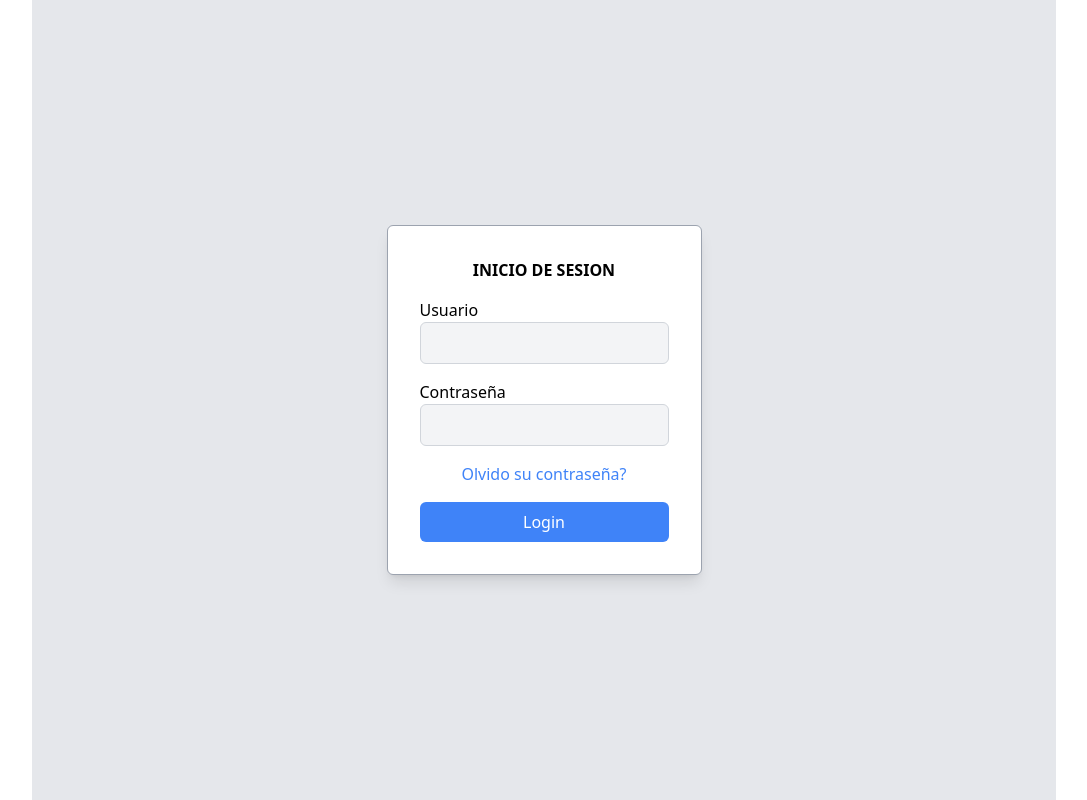
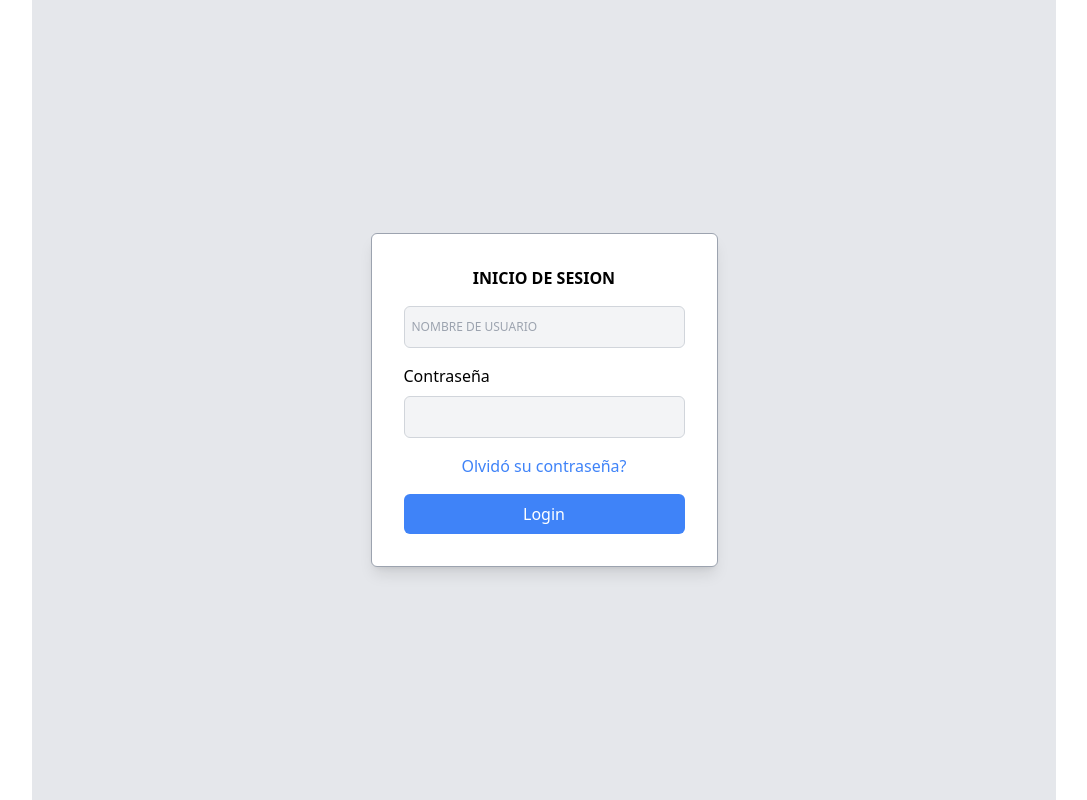
Before and after one commit to AndresSamboni/ApliWeb_Final_FrontEnd, a React (Vite) app: page / in a window 1280 px wide. Shown: the whole page, without its empty margins (96-1183 px from the left). Built offline with nearby package versions, Linux system fonts and the light colour scheme.

Commit message:
Coloco animaciona a la etiqueta username, despues de dar click se muestra arriba

```diff
--- a/src/components/login.tsx
+++ b/src/components/login.tsx
@@ -5,6 +5,7 @@ const Login = () => {
     const [username, setUsername] = useState('');
     const [password, setPassword] = useState('');
     const [error, setError] = useState('');
+    const [usernameClicked, setUsernameClicked] = useState(false); // Estado para controlar si se hizo clic en el campo de usuario
 
     // Función para manejar el envío del formulario
     const handleSubmit = (e: FormEvent<HTMLFormElement>) => {
@@ -23,6 +24,11 @@ const Login = () => {
         }
     };
 
+    // Función para manejar el clic en el campo de usuario
+    const handleUsernameClick = () => {
+        setUsernameClicked(true);
+    };
+
     return (
         <div className="flex justify-center items-center h-screen bg-gray-200">
             <div className='bg-white border border-gray-400 rounded-md p-8 shadow-lg'>
@@ -30,16 +36,28 @@ const Login = () => {
                 <form onSubmit={handleSubmit}>
                     {/* Mostrar el mensaje de error si existe */}
                     {error && <div className="text-red-500 mb-4">{error}</div>}
-                    <div className="mb-4">
-                        <label htmlFor="" className="block mt-2">Usuario</label>
-                        <input type="text" value={username} onChange={(e) => setUsername(e.target.value)} className="w-full p-2 rounded-md border border-gray-300 bg-gray-100" />
+                    <div className="mb-4 relative">
+                        {/* La etiqueta "NOMBRE DE USUARIO" aparece arriba del campo de texto cuando se hace clic */}
+                        {usernameClicked ? (
+                            <label className="block text-black mb-2" htmlFor="username">Nombre de Usuario</label>
+                        ) : (
+                            <label className="absolute top-1/2 left-2 transform -translate-y-1/2 text-gray-400 text-xs transition-all duration-300" htmlFor="username">NOMBRE DE USUARIO</label>
+                        )}
+                        <input
+                            type="text"
+                            value={username}
+                            onChange={(e) => setUsername(e.target.value)}
+                            onClick={handleUsernameClick}
+                            className="w-full p-2 rounded-md border border-gray-300 bg-gray-100 pl-10"
+                            id="username"
+                        />
                     </div>
                     <div className="mb-4">
-                        <label htmlFor="" className="block mt-2">Contraseña</label>
-                        <input type="password" value={password} onChange={(e) => setPassword(e.target.value)} className="w-full p-2 rounded-md border border-gray-300 bg-gray-100" />
+                        <label htmlFor="password" className="block text-black mb-2">Contraseña</label>
+                        <input type="password" value={password} onChange={(e) => setPassword(e.target.value)} className="w-full p-2 rounded-md border border-gray-300 bg-gray-100" id="password" />
                     </div>
                     <div className="text-center mb-4">
-                        <a href="#" className="text-blue-500">Olvido su contraseña?</a>
+                        <a href="#" className="text-blue-500">Olvidó su contraseña?</a>
                     </div>
                     <button type="submit" className="w-full bg-blue-500 text-white py-2 px-4 rounded-md hover:bg-blue-600 transition duration-300">Login</button>
                 </form>
```
